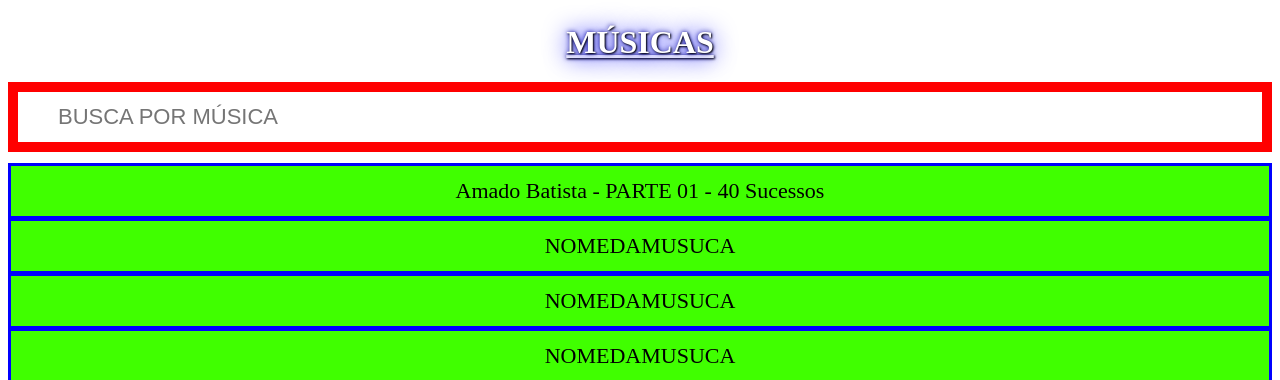
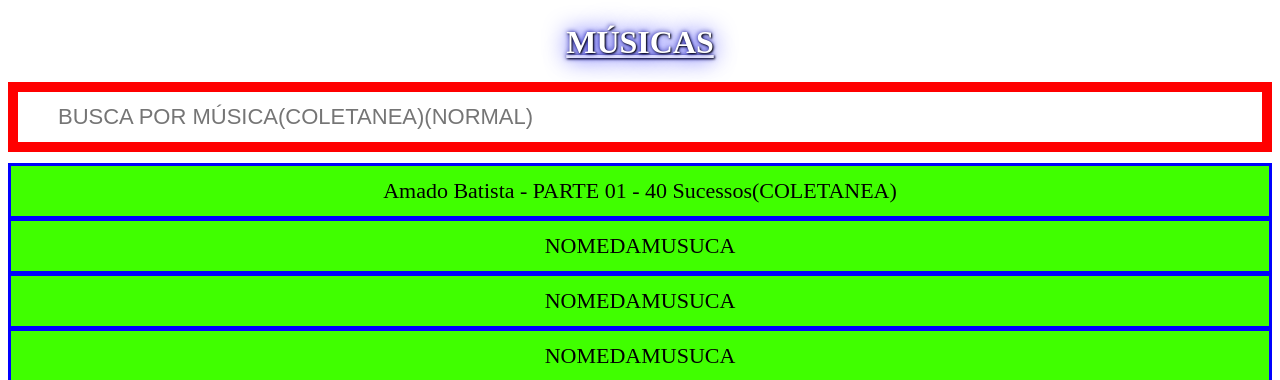
Before and after one commit to santos246/MINHA-LISTA-DE-MUSICAS, a plain HTML site: page AMADO BATISTA/1 - Copia.html in a window 1280 px wide. Shown: the part 111-491 px from the top of the page. Drawn offline with Linux system fonts and the light colour scheme.

Commit message:
Update 1 - Copia.html

```diff
--- a/AMADO BATISTA/1 - Copia.html
+++ b/AMADO BATISTA/1 - Copia.html
@@ -68,7 +68,7 @@ a:active {
 
 <h1><u>MÚSICAS</u></h1>
 
-<input type="text" id="myInput" onkeyup="myFunction()" placeholder="BUSCA POR MÚSICA" title="BUSCA POR MÚSICAS">
+<input type="text" id="myInput" onkeyup="myFunction()" placeholder="BUSCA POR MÚSICA(COLETANEA)(NORMAL)" title="BUSCA POR MÚSICAS">
 
 <ul id="myUL">
 <!------------------------------------------------->
@@ -79,7 +79,7 @@ a:active {
 <li><a href="
 MP3/Amado Batista - PARTE 01 - 40 Sucessos.html
 " target="_blank">
-Amado Batista - PARTE 01 - 40 Sucessos
+Amado Batista - PARTE 01 - 40 Sucessos(COLETANEA)
 </a></li>
 <!------------------------------------------------->
 <li><a href="
```
